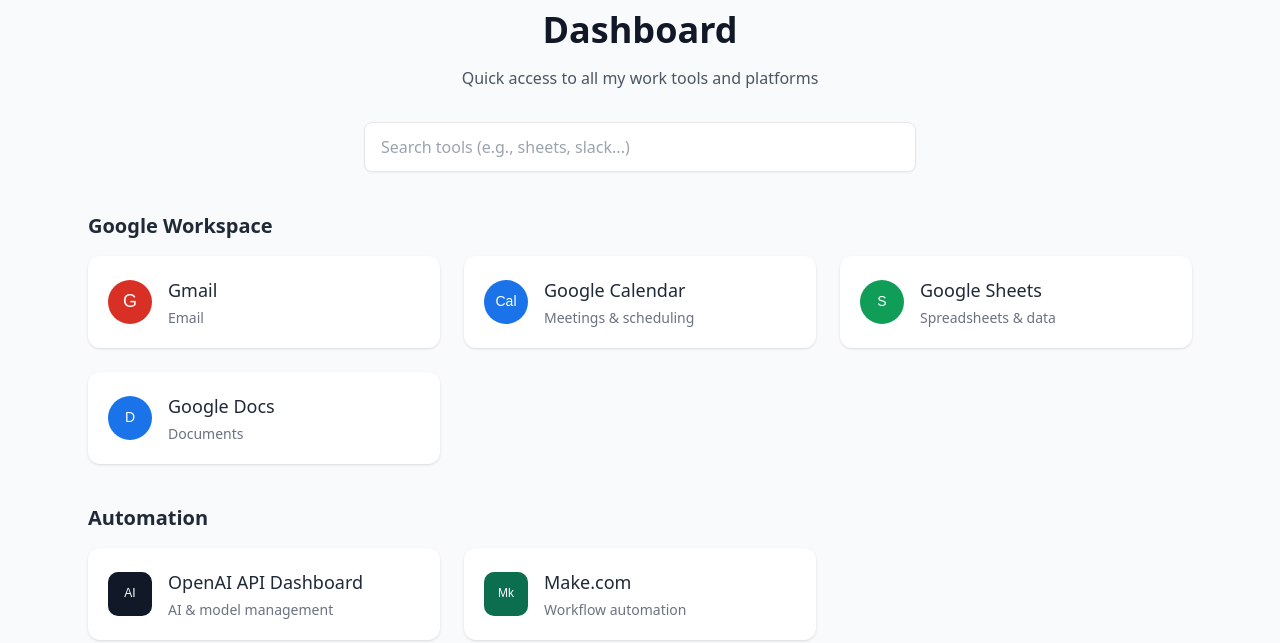
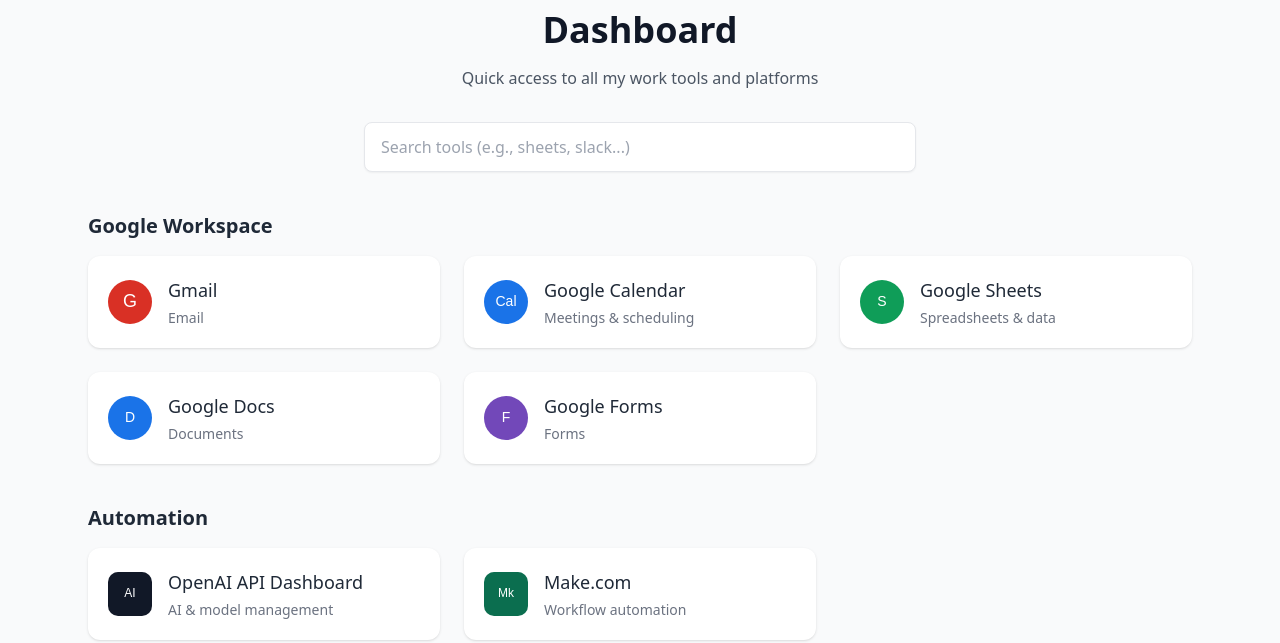
Before and after one commit to jem-cell/Survey_Air_Dashboard, a plain HTML site: page index.html in a window 1280 px wide. Shown: the part 190-833 px from the top of the page. Drawn offline with nearby package versions, Linux system fonts and the light colour scheme.

Commit message:
Update index.html

```diff
--- a/index.html
+++ b/index.html
@@ -122,6 +122,22 @@
                             </div>
                         </div>
                     </a>
+                    <!-- Google Forms -->
+                    <a href="https://docs.google.com/forms/u/0/?tgif=d" target="_blank" rel="noreferrer" class="group block bg-white dark:bg-gray-800 rounded-xl p-5 shadow hover:shadow-lg transition">
+                        <div class="flex items-center gap-4">
+                            <span class="flex-none" aria-hidden="true">
+                                <svg width="44" height="44" viewBox="0 0 44 44" fill="none" xmlns="http://www.w3.org/2000/svg" class="rounded-full">
+                                    <rect width="44" height="44" rx="10" fill="#7248B9" />
+                                    <text x="50%" y="50%" text-anchor="middle" dominant-baseline="middle" fill="white" font-size="14" font-family="Arial, Helvetica, sans-serif">F</text>
+                                </svg>
+                            </span>
+                            <div>
+                                <h3 class="text-lg font-medium">Google Forms</h3>
+                                <p class="text-sm text-gray-500 dark:text-gray-300 mt-1">Forms</p>
+                            </div>
+                        </div>
+                    </a>
+
                 </div>
             </section>
 
```
